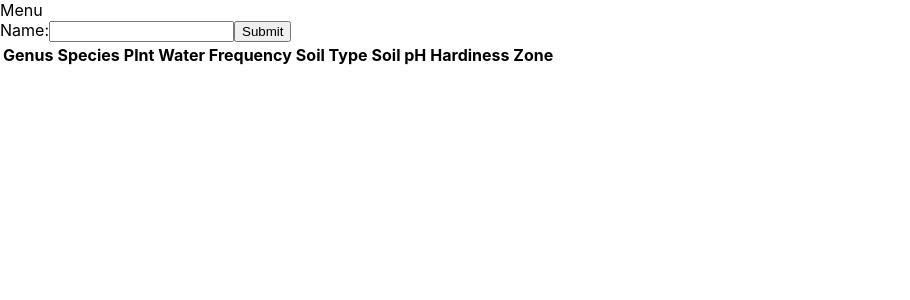
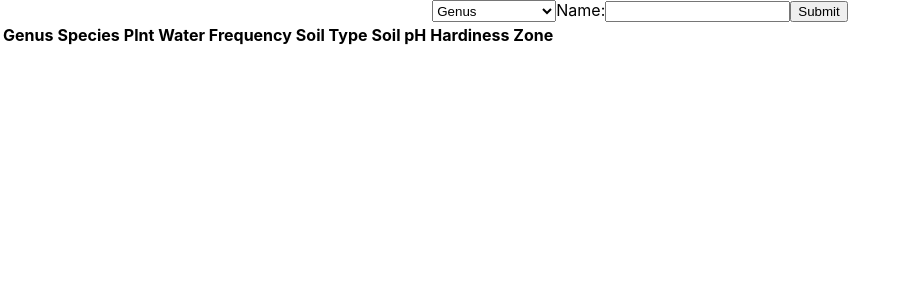
Before and after one commit to plntr-src/plntr, a React (Create React App) app: page / in a window 1280 px wide. Shown: the top 300 px of the page, without its empty margins (0-910 px from the left). Built offline with nearby package versions, Linux system fonts and the light colour scheme.

Commit message:
add Menu

```diff
--- /dev/null
+++ b/src/components/constants.js
@@ -0,0 +1,9 @@
+export const categories = [
+    "Genus",
+    "Species",
+    "Plnt", // pic. eventually, "Plnt Lf", "Plnt Flör", "Plnt Fruit"
+    "Water Frequency",
+    "Soil Type",
+    "Soil pH",
+    "Hardiness Zone"
+  ];
--- a/src/components/foragebar/ForageBar.css
+++ b/src/components/foragebar/ForageBar.css
@@ -0,0 +1,16 @@
+.forage-bar {
+    position: relative;
+    display: flex;
+    flex-direction: row;
+    justify-content: center;
+}
+
+select {
+    position: relative;
+    display: inline-block;
+}
+
+form {
+    position: relative;
+    display: inline-block;
+}
--- a/src/components/foragebar/ForageBar.js
+++ b/src/components/foragebar/ForageBar.js
@@ -23,7 +23,7 @@ export default class ForageBar extends React.Component {
 
   render() {
     return (
-      <div>
+      <div className="forage-bar">
         <Menu />
         <form onSubmit={this.handleSubmit}>
           <label>
--- a/src/components/foragebar/Menu.js
+++ b/src/components/foragebar/Menu.js
@@ -1,9 +1,16 @@
 import React from 'react';
+import './foragebar.css';
+import { categories } from '../constants';
 
 const Menu = () => {
-    return (
-        <div>Menu</div>
-    )
+
+  return (
+    <select>
+      {
+        categories.map((option, i) => <option>{ option }</option>)
+      }
+    </select>
+  )
 }
 
 export default Menu;
--- a/src/components/plntable/Plntable.js
+++ b/src/components/plntable/Plntable.js
@@ -1,17 +1,8 @@
 import React from 'react';
 import './plntable.css';
+import { categories } from '../constants';
 
 export const Plntable = (/**  search data from App  */) => {
-
-  const headers = [
-    "Genus",
-    "Species",
-    "Plnt", // pic. eventually, "Plnt Lf", "Plnt Flör", "Plnt Fruit"
-    "Water Frequency",
-    "Soil Type",
-    "Soil pH",
-    "Hardiness Zone"
-  ];
 
   const putPlntsOnTable = (plnts) => {
     return plnts.map( (plnt, i) => <td className="row" key={i} >{ /** plnt data */ }</td> )
@@ -22,7 +13,7 @@ export const Plntable = (/**  search data from App  */) => {
       <thead>
         <tr>
         {
-          headers.map( (header, i) => <th key={i}>{ header }</th> )
+          categories.map( (header, i) => <th key={i}>{ header }</th> )
         }
         </tr>
       </thead>
```
